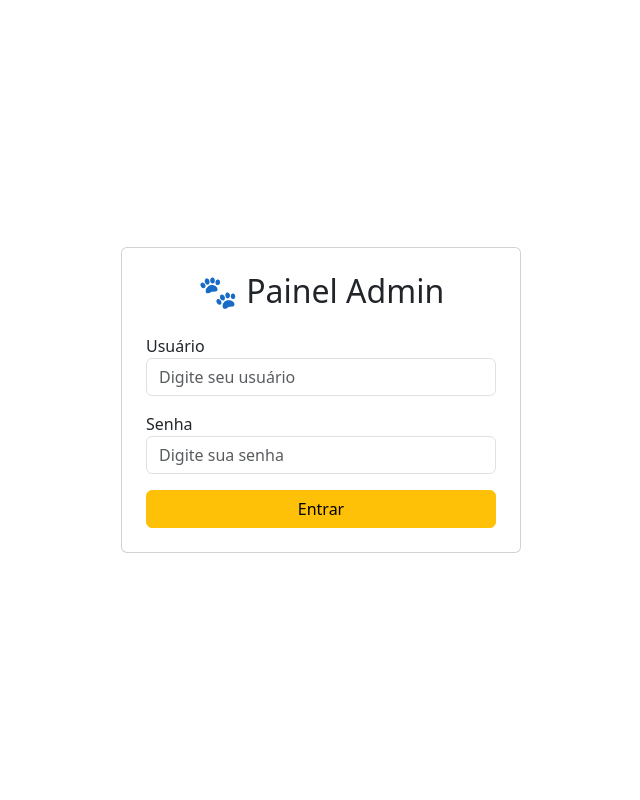
After one commit to Isaac0i/Ong_Adocao_Cachorros, a Django app: page /login/ in a window 1280 px wide. The commit adds this page. Shown: the whole page, without its empty margins (319-959 px from the left). Run offline with Django 5.2, Linux system fonts and the light colour scheme.

Commit message:
Segunraça de dados e login implementado para acessar o Painel Admin

```diff
--- a/gestao_adocao/templates/admin.html
+++ b/gestao_adocao/templates/admin.html
@@ -17,6 +17,7 @@
             <li><a href="#aboutUs">Sobre Nós</a></li>
             <li><a href="#dogs">Nossos Bichinhos</a></li>
             <li><a href="#">Adote Um!</a></li>
+            <li><a href="{% url 'logout' %}">Sair</a></li>
         </ul>
     </nav>
 
--- a/gestao_adocao/templates/index.html
+++ b/gestao_adocao/templates/index.html
@@ -18,7 +18,6 @@
             <li><a href="#aboutUs">Sobre Nós</a></li>
             <li><a href="#dogs">Nossos Bichinhos</a></li>
             <li><a href="forms">Adote Um!</a></li>
-            <li><a href="events">Próximos Eventos</a></li>
         </ul>
     </nav>
 
@@ -189,8 +188,6 @@
                 </div>
 
             </div>
-
-            <a href="events.html" id="formButton">Ver Todos os Eventos 📅</a>
         </section>
     </main>
 
--- /dev/null
+++ b/gestao_adocao/templates/login.html
@@ -0,0 +1,41 @@
+{% load static %}
+<!DOCTYPE html>
+<html lang="pt-br">
+<head>
+    <meta charset="UTF-8">
+    <meta name="viewport" content="width=device-width, initial-scale=1.0">
+    <link href="https://cdn.jsdelivr.net/npm/bootstrap@5.3.8/dist/css/bootstrap.min.css" rel="stylesheet">
+    <title>Login - Toca dos Peludos</title>
+</head>
+<body>
+
+    <div class="container d-flex justify-content-center align-items-center" style="min-height: 100vh;">
+        <div class="card p-4" style="width: 100%; max-width: 400px;">
+
+            <h2 class="text-center mb-4">🐾 Painel Admin</h2>
+
+            {% if erro %}
+                <div class="alert alert-danger">{{ erro }}</div>
+            {% endif %}
+
+            <form method="POST" action="{% url 'login' %}">
+                {% csrf_token %}
+
+                <div class="mb-3">
+                    <label>Usuário</label>
+                    <input type="text" class="form-control" name="username" placeholder="Digite seu usuário">
+                </div>
+
+                <div class="mb-3">
+                    <label>Senha</label>
+                    <input type="password" class="form-control" name="password" placeholder="Digite sua senha">
+                </div>
+
+                <button type="submit" class="btn btn-warning w-100">Entrar</button>
+            </form>
+
+        </div>
+    </div>
+
+</body>
+</html>
--- a/gestao_adocao/urls.py
+++ b/gestao_adocao/urls.py
@@ -6,5 +6,6 @@ urlpatterns = [
     path('forms/', views.forms, name="forms"),
     path('admin/', views.lista_cadastros, name="admin"),
     path('admin/user/<int:id>/', views.user, name="user"),
-    path('events/', views.events, name="events"),
+    path('login/', views.login_view, name="login"),
+    path('logout/', views.logout_view, name="logout"),
 ]
--- a/gestao_adocao/views.py
+++ b/gestao_adocao/views.py
@@ -2,6 +2,8 @@ from django.shortcuts import render, redirect
 from .models import Adotante, FotoMoradia, DocumentoIdentificacao
 from django.contrib import messages
 import os
+from django.contrib.auth.decorators import login_required
+from django.contrib.auth import authenticate, login, logout
 
 def index(request):
     if request.method == 'GET':
@@ -109,7 +111,7 @@ def forms(request):
 
         return redirect('/forms/?status=1')
 
-
+@login_required(login_url='/login/')
 def lista_cadastros(request):
     cadastros = Adotante.objects.all().prefetch_related('fotos')
 
@@ -120,6 +122,7 @@ def lista_cadastros(request):
 
     # Ordenação
     ordem = request.GET.get('ordem', 'id_asc')  # padrão: ID menor para maior
+
     if ordem == 'id_asc':
         cadastros = cadastros.order_by('id')
     elif ordem == 'id_desc':
@@ -141,7 +144,7 @@ def lista_cadastros(request):
         'pesquisa': pesquisa,
     })
 
-
+@login_required(login_url='/login/')
 def user(request, id):
     cadastro = Adotante.objects.prefetch_related('fotos', 'documentos').get(id=id)
 
@@ -172,7 +175,6 @@ def user(request, id):
             cadastro.experiencia_pets = request.POST.get('experiencia_pets')
             cadastro.motivo_adocao = request.POST.get('motivo_adocao').strip()
 
-<<<<<<< HEAD
             # Adicionar novos documentos
             novos_docs = request.FILES.getlist('novos_documentos')
             docs_atuais = cadastro.documentos.count()
@@ -182,11 +184,6 @@ def user(request, id):
             else:
                 for doc in novos_docs:
                     DocumentoIdentificacao.objects.create(adotante=cadastro, doc_identificacao=doc)
-=======
-def events(request):
-    return render(request, 'events.html')
-
->>>>>>> a9fb5c9dc221b31a433d6edbd3007bace9f4eda4
 
             # Deletar documentos selecionados
             docs_deletar = request.POST.getlist('deletar_doc')
@@ -229,3 +226,19 @@ def events(request):
             return redirect('admin')
 
     return render(request, 'user.html', {'cadastro': cadastro})
+
+def login_view(request):
+    if request.method == 'POST':
+        username = request.POST.get('username')
+        password = request.POST.get('password')
+        user = authenticate(request, username=username, password=password)
+        if user is not None:
+            login(request, user)
+            return redirect('admin')
+        else:
+            return render(request, 'login.html', {'erro': 'Usuário o senha incorretos!'})
+    return render(request, 'login.html')
+
+def logout_view(request):
+    logout(request)
+    return redirect('login')
```
Also changed, not shown: core/settings.py (+11 -10 lines).
